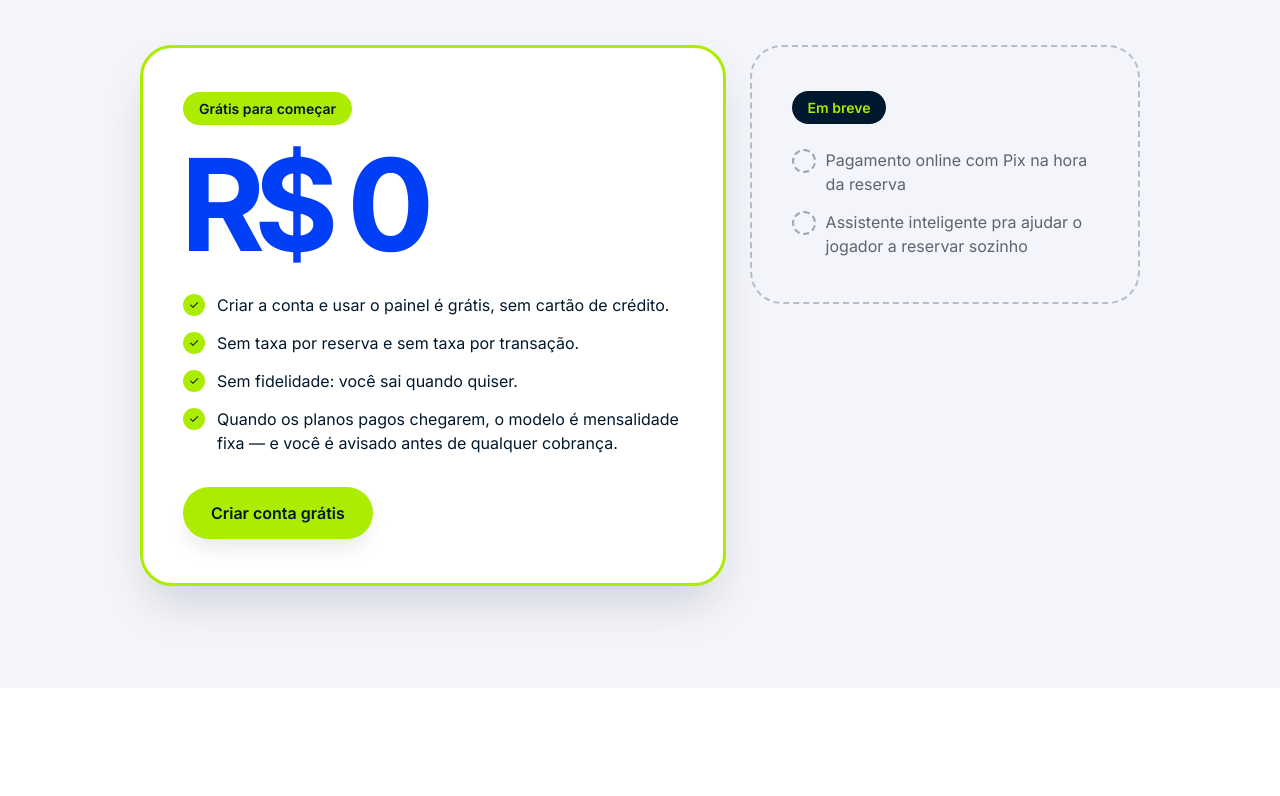
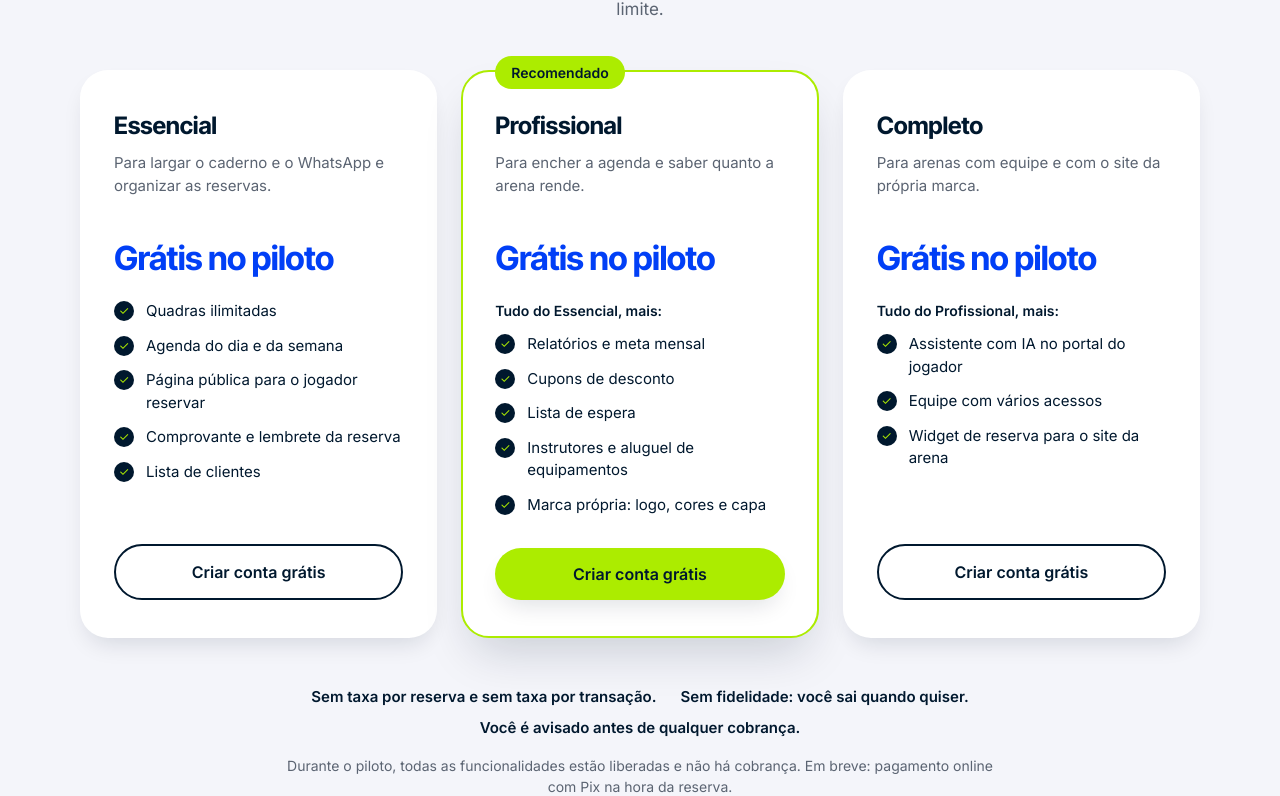
Before and after one commit to jogaesports26/jogae-sports, a React (Vite) app in the folder apps/frontend/: page / in a window 1280 px wide. Shown: the part 4898-5694 px from the top of the page. Built offline with nearby package versions, Linux system fonts and the light colour scheme; no server answers.

Commit message:
feat(landing): planos por funcionalidade (Essencial, Profissional, Completo)

```diff
--- a/apps/frontend/src/components/landing/Pricing.css
+++ b/apps/frontend/src/components/landing/Pricing.css
@@ -1,4 +1,4 @@
-/* Preço: o momento mais visual da página. Faixa lima, cartão grande com "R$ 0" e um segundo cartão esmaecido (em breve) */
+/* Planos: três cartões por funcionalidade; o recomendado ganha a borda e o único botão lima da seção. */
 .pricing {
   padding: 8vw 6vw;
   text-align: center;
@@ -18,31 +18,42 @@
   font-family: var(--font-body);
   font-size: 17px;
   margin: 0 auto 48px;
+  max-width: 56ch;
   color: var(--color-text-secondary);
 }
 
 .pricing__cards {
   display: grid;
-  grid-template-columns: minmax(0, 1.5fr) minmax(0, 1fr);
+  grid-template-columns: repeat(3, minmax(0, 1fr));
   gap: 24px;
-  max-width: 1000px;
+  max-width: 1120px;
   margin: 0 auto;
   text-align: left;
   align-items: stretch;
 }
 
 .pricing__card {
+  position: relative;
+  display: flex;
+  flex-direction: column;
   background: var(--color-white);
   color: var(--color-dark);
-  border-radius: 32px;
-  padding: 44px 40px;
-  border: 3px solid var(--brand-action);
+  border-radius: 28px;
+  padding: 36px 32px;
+  border: 2px solid transparent;
+  box-shadow: var(--shadow-soft);
+}
+
+.pricing__card--featured {
+  border-color: var(--brand-action);
   box-shadow: var(--shadow-soft-lg);
 }
 
-.pricing__tag {
-  display: inline-block;
-  margin: 0 0 8px;
+.pricing__badge {
+  position: absolute;
+  top: -16px;
+  left: 32px;
+  margin: 0;
   padding: 6px 16px;
   border-radius: var(--radius-pill);
   background: var(--brand-action);
@@ -51,29 +62,61 @@
   font-weight: 700;
 }
 
+.pricing__card h3 {
+  margin: 0 0 8px;
+  font-family: var(--font-heading);
+  font-size: 24px;
+  letter-spacing: -0.01em;
+}
+
+.pricing__pitch {
+  margin: 0 0 20px;
+  font-family: var(--font-body);
+  font-size: 15px;
+  line-height: 1.5;
+  color: var(--color-text-secondary);
+  min-height: 4.5em;
+}
+
 .pricing__price {
-  margin: 8px 0 24px;
+  margin: 0 0 24px;
   font-family: var(--font-heading);
-  font-size: clamp(72px, 10vw, 128px);
+  font-size: clamp(26px, 2.6vw, 34px);
   font-weight: 700;
-  line-height: 1;
-  letter-spacing: -0.05em;
+  line-height: 1.1;
+  letter-spacing: -0.02em;
   color: var(--brand-text);
+}
+
+.pricing__price span {
+  font-family: var(--font-body);
+  font-size: 15px;
+  font-weight: 400;
+  color: var(--color-text-secondary);
+}
+
+.pricing__includes {
+  margin: 0 0 12px;
+  font-family: var(--font-body);
+  font-size: 14px;
+  font-weight: 600;
 }
 
 .pricing__card ul {
   list-style: none;
-  margin: 0;
+  margin: 0 0 32px;
   padding: 0;
   display: grid;
-  gap: 14px;
+  gap: 12px;
+  flex: 1;
+  align-content: start;
 }
 
 .pricing__card li {
   position: relative;
-  padding-left: 34px;
+  padding-left: 32px;
   font-family: var(--font-body);
-  font-size: 16px;
+  font-size: 15px;
   line-height: 1.5;
 }
 
@@ -82,23 +125,21 @@
   position: absolute;
   left: 0;
   top: 1px;
-  width: 22px;
-  height: 22px;
+  width: 20px;
+  height: 20px;
   display: flex;
   align-items: center;
   justify-content: center;
   border-radius: 50%;
-  background: var(--brand-action);
-  color: var(--on-action);
+  background: var(--color-dark-navy);
+  color: var(--brand-action);
   font-size: 12px;
   font-weight: 700;
 }
 
-.pricing__actions {
-  display: flex;
-  flex-wrap: wrap;
-  gap: 12px;
-  margin-top: 32px;
+.pricing .landing__button {
+  justify-content: center;
+  text-align: center;
 }
 
 .pricing .landing__button--outline {
@@ -107,38 +148,56 @@
   background: transparent;
 }
 
-/* Cartão "em breve": esmaecido, só o contorno, sem destaque */
-.pricing__card--soon {
-  align-self: start;
-  background: transparent;
-  color: var(--color-text-secondary);
-  box-shadow: none;
-  border: 2px dashed color-mix(in srgb, var(--color-dark) 25%, transparent);
+.pricing__footer {
+  max-width: 720px;
+  margin: 48px auto 0;
 }
 
-.pricing__tag--soon {
-  background: var(--color-dark-navy);
-  color: var(--brand-action);
-  margin-bottom: 24px;
+.pricing__guarantees {
+  list-style: none;
+  margin: 0 0 16px;
+  padding: 0;
+  display: flex;
+  flex-wrap: wrap;
+  justify-content: center;
+  gap: 8px 24px;
+  font-family: var(--font-body);
+  font-size: 15px;
+  font-weight: 600;
 }
 
-.pricing__card--soon li {
-  opacity: 1;
+.pricing__note {
+  margin: 0 0 16px;
+  font-family: var(--font-body);
+  font-size: 14px;
+  line-height: 1.5;
+  color: var(--color-text-secondary);
 }
 
-.pricing__card--soon li::before {
-  content: '';
-  background: transparent;
-  border: 2px dashed color-mix(in srgb, var(--color-dark) 35%, transparent);
-  width: 20px;
-  height: 20px;
+.pricing__contact {
+  font-family: var(--font-body);
+  font-size: 15px;
+  font-weight: 600;
+  color: var(--brand-text);
+  text-underline-offset: 3px;
 }
 
-@media (max-width: 860px) {
+@media (max-width: 960px) {
   .pricing__cards {
     grid-template-columns: 1fr;
+    max-width: 520px;
   }
 
+  .pricing__pitch {
+    min-height: 0;
+  }
+
+  .pricing__card--featured {
+    order: -1;
+  }
+}
+
+@media (max-width: 640px) {
   .pricing__card {
     padding: 32px 24px;
   }
--- a/apps/frontend/src/components/landing/Pricing.tsx
+++ b/apps/frontend/src/components/landing/Pricing.tsx
@@ -2,55 +2,121 @@ import { Link } from 'react-router-dom'
 import { SITE, whatsappLink } from '../../lib/site'
 import './Pricing.css'
 
-const POINTS = [
-  'Criar a conta e usar o painel é grátis, sem cartão de crédito.',
+type Plan = {
+  id: string
+  name: string
+  pitch: string
+  /** Valor da mensalidade, ex.: "R$ 99". Sem valor definido, o cartão mostra "Grátis no piloto". */
+  price?: string
+  includes?: string
+  features: string[]
+  featured?: boolean
+}
+
+const PLANS: Plan[] = [
+  {
+    id: 'essencial',
+    name: 'Essencial',
+    pitch: 'Para largar o caderno e o WhatsApp e organizar as reservas.',
+    features: [
+      'Quadras ilimitadas',
+      'Agenda do dia e da semana',
+      'Página pública para o jogador reservar',
+      'Comprovante e lembrete da reserva',
+      'Lista de clientes',
+    ],
+  },
+  {
+    id: 'profissional',
+    name: 'Profissional',
+    pitch: 'Para encher a agenda e saber quanto a arena rende.',
+    includes: 'Tudo do Essencial, mais:',
+    features: [
+      'Relatórios e meta mensal',
+      'Cupons de desconto',
+      'Lista de espera',
+      'Instrutores e aluguel de equipamentos',
+      'Marca própria: logo, cores e capa',
+    ],
+    featured: true,
+  },
+  {
+    id: 'completo',
+    name: 'Completo',
+    pitch: 'Para arenas com equipe e com o site da própria marca.',
+    includes: 'Tudo do Profissional, mais:',
+    features: [
+      'Assistente com IA no portal do jogador',
+      'Equipe com vários acessos',
+      'Widget de reserva para o site da arena',
+    ],
+  },
+]
+
+const GUARANTEES = [
   'Sem taxa por reserva e sem taxa por transação.',
   'Sem fidelidade: você sai quando quiser.',
-  'Quando os planos pagos chegarem, o modelo é mensalidade fixa — e você é avisado antes de qualquer cobrança.',
+  'Você é avisado antes de qualquer cobrança.',
 ]
 
-const SOON = ['Pagamento online com Pix na hora da reserva', 'Assistente inteligente pra ajudar o jogador a reservar sozinho']
-
 export default function Pricing() {
-  const whatsapp = whatsappLink('Oi! Quero tirar uma dúvida sobre preço do Jogaê.')
+  const whatsapp = whatsappLink('Oi! Quero tirar uma dúvida sobre os planos do Jogaê.')
   const contactHref = whatsapp ?? (SITE.contactEmail ? `mailto:${SITE.contactEmail}` : null)
 
   return (
     <section className="pricing" id="preco" aria-labelledby="pricing-title">
-      <h2 id="pricing-title">Quanto custa?</h2>
-      <p className="pricing__subtitle">Sem pegadinha: aqui está o que vale hoje.</p>
+      <h2 id="pricing-title">Escolha o plano da sua arena</h2>
+      <p className="pricing__subtitle">
+        Mensalidade fixa, por funcionalidade. Quadras e reservas nunca têm limite.
+      </p>
 
       <div className="pricing__cards">
-        <div className="pricing__card">
-          <p className="pricing__tag">Grátis para começar</p>
-          <p className="pricing__price" aria-label="Zero reais">
-            R$ 0
+        {PLANS.map((plan) => (
+          <article key={plan.id} className={`pricing__card${plan.featured ? ' pricing__card--featured' : ''}`}>
+            {plan.featured && <p className="pricing__badge">Recomendado</p>}
+            <h3>{plan.name}</h3>
+            <p className="pricing__pitch">{plan.pitch}</p>
+            <p className="pricing__price">
+              {plan.price ? (
+                <>
+                  {plan.price}
+                  <span> por mês</span>
+                </>
+              ) : (
+                'Grátis no piloto'
+              )}
             </p>
+            {plan.includes && <p className="pricing__includes">{plan.includes}</p>}
             <ul>
-            {POINTS.map((point) => (
-              <li key={point}>{point}</li>
+              {plan.features.map((feature) => (
+                <li key={feature}>{feature}</li>
               ))}
             </ul>
-          <div className="pricing__actions">
-            <Link to="/cadastro" className="landing__button landing__button--primary">
+            <Link
+              to="/cadastro"
+              className={`landing__button ${plan.featured ? 'landing__button--primary' : 'landing__button--outline'}`}
+            >
               Criar conta grátis
             </Link>
-            {contactHref && (
-              <a href={contactHref} className="landing__button landing__button--outline" target="_blank" rel="noreferrer">
-                Tirar dúvida de preço
-              </a>
-            )}
-          </div>
+          </article>
+        ))}
       </div>
 
-        <div className="pricing__card pricing__card--soon">
-          <p className="pricing__tag pricing__tag--soon">Em breve</p>
-          <ul>
-            {SOON.map((item) => (
+      <div className="pricing__footer">
+        <ul className="pricing__guarantees">
+          {GUARANTEES.map((item) => (
             <li key={item}>{item}</li>
           ))}
         </ul>
-        </div>
+        <p className="pricing__note">
+          Durante o piloto, todas as funcionalidades estão liberadas e não há cobrança. Em breve: pagamento online com Pix
+          na hora da reserva.
+        </p>
+        {contactHref && (
+          <a href={contactHref} className="pricing__contact" target="_blank" rel="noreferrer">
+            Tirar dúvida sobre os planos
+          </a>
+        )}
       </div>
     </section>
   )
```
Lines whose indentation alone changed are shown as unchanged.
